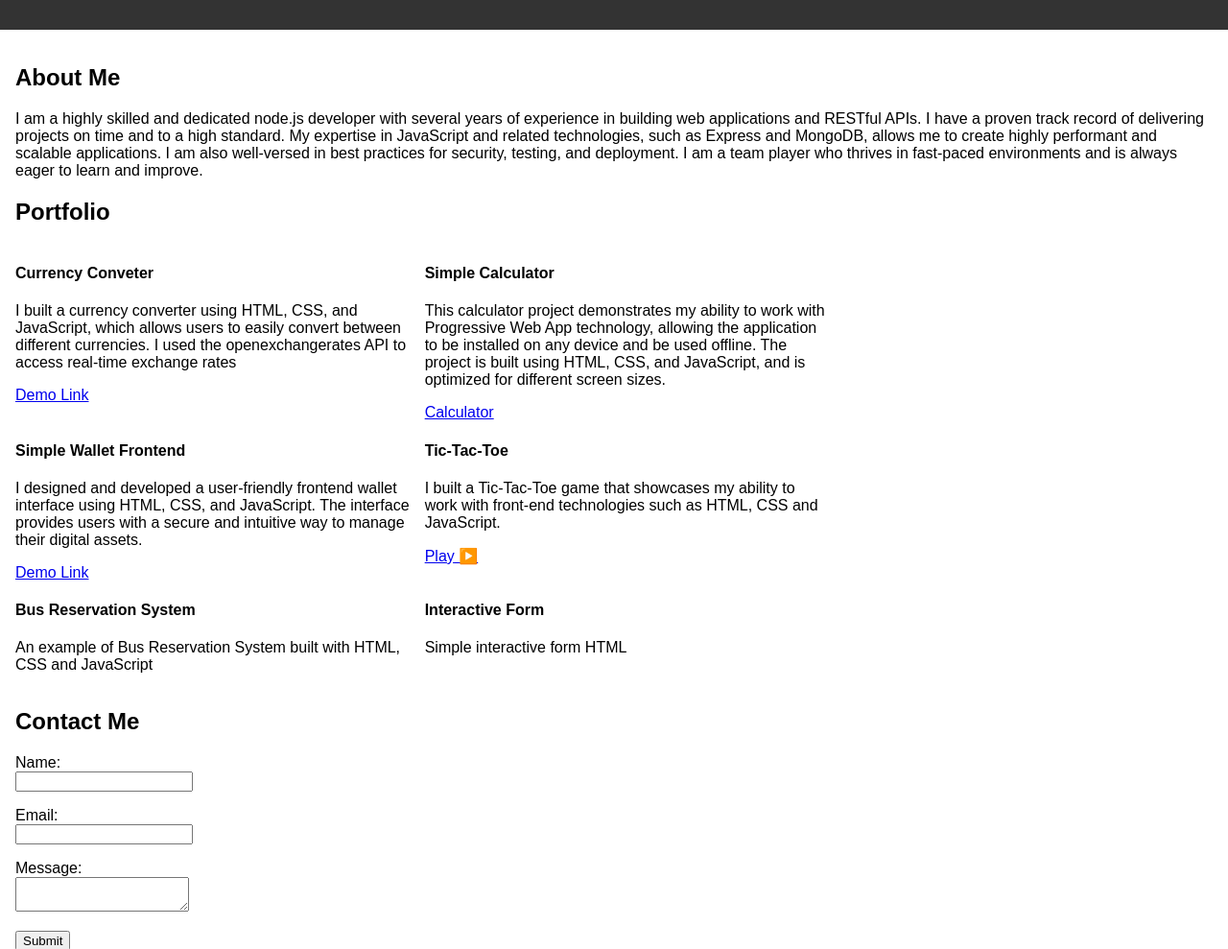
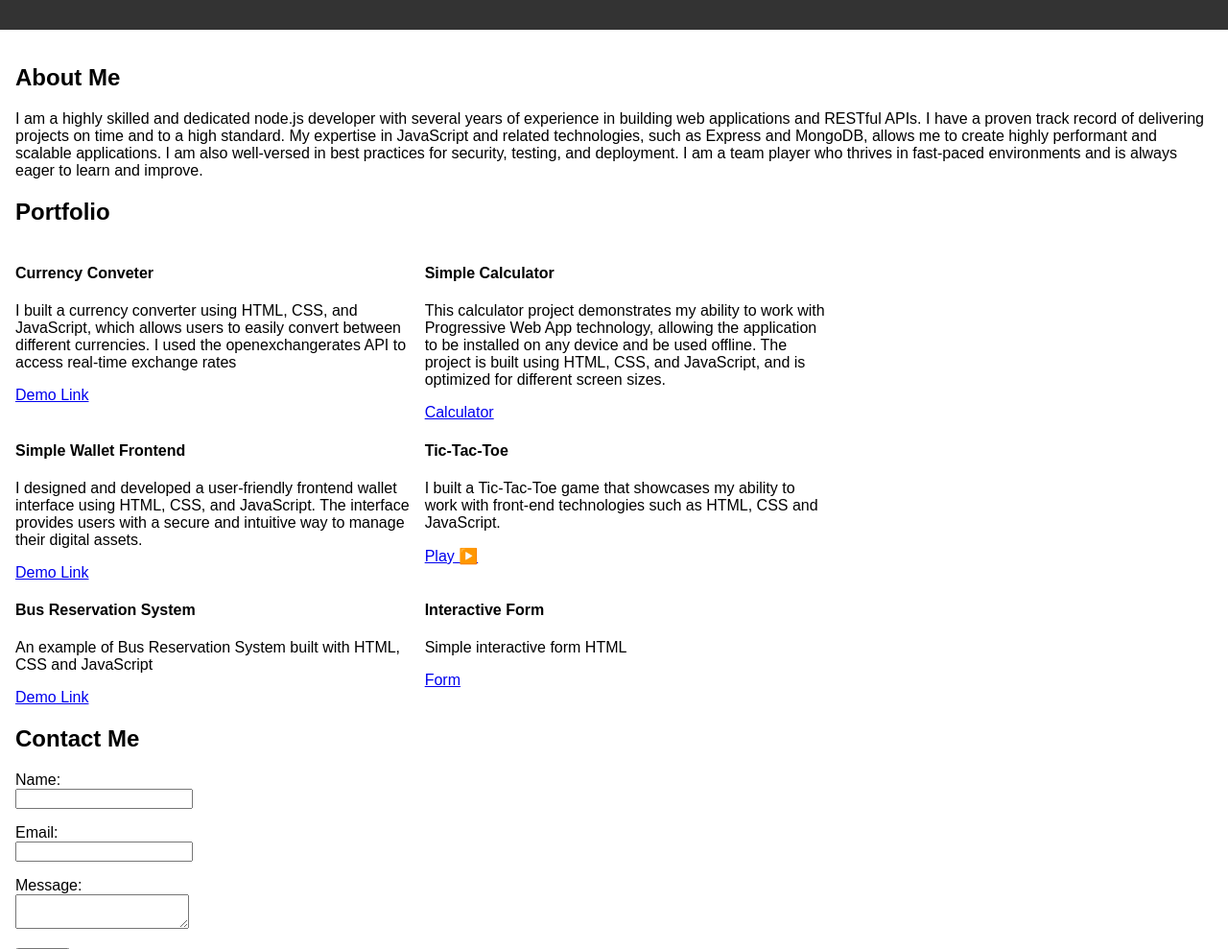
Before and after one commit to brixmavu/brixmavu.github.io, a plain HTML site: page index.html in a window 1280 px wide. Shown: the part 111-1100 px from the top of the page at 96% size. Drawn offline with Linux system fonts and the light colour scheme.

Commit message:
added link connection

```diff
--- a/index.html
+++ b/index.html
@@ -57,12 +57,12 @@
 				<div class="card-layout__item">
 					<h4>Bus Reservation System</h4>
 					<p>An example of Bus Reservation System built with HTML, CSS and JavaScript</p>
-					<a href="https://brixmavu.github.io/Bus-Reservations/"></a>
+					<a href="https://brixmavu.github.io/Bus-Reservations/">Demo Link</a>
 				</div>
 				<div class="card-layout__item">
 					<h4>Interactive Form</h4>
 					<p>Simple interactive form HTML</p>
-					<a href="https://brixmavu.github.io/interactive-form/"></a>
+					<a href="https://brixmavu.github.io/interactive-form/">Form</a>
 				</div>
 			</div>
 		</section>
```
